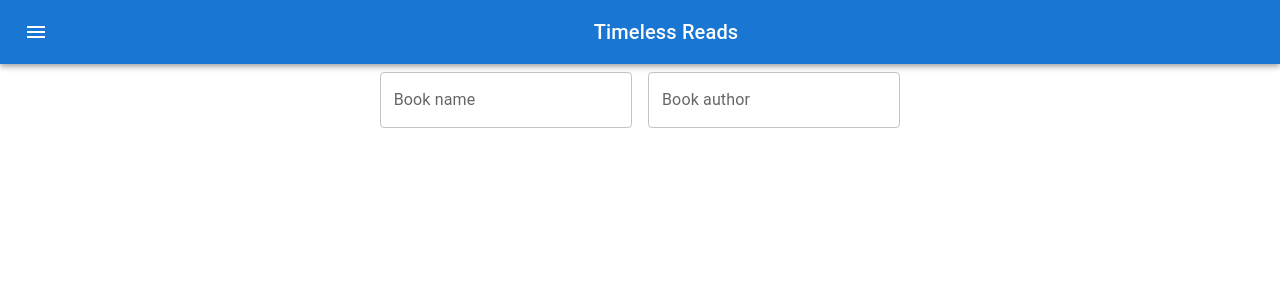
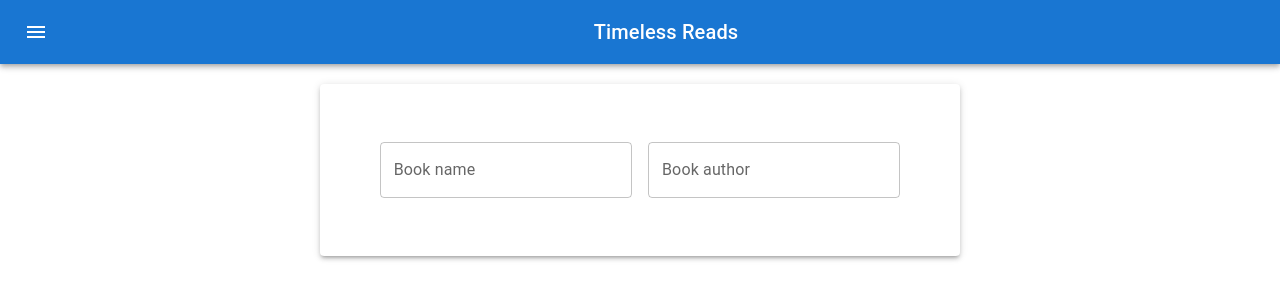
Before and after one commit to nadeeshaani/Timeless-Reads, a React (Create React App) app in the folder frontend/: page / in a window 1280 px wide. Shown: the top 300 px of the page. Built offline with nearby package versions, Linux system fonts and the light colour scheme.

Commit message:
style changes to form

```diff
--- a/frontend/src/components/Book.js
+++ b/frontend/src/components/Book.js
@@ -1,9 +1,13 @@
 import * as React from 'react';
 import Box from '@mui/material/Box';
 import TextField from '@mui/material/TextField';
+import { Container, Paper } from '@mui/material';
 
 export default function Book() {
+  const paperStyle = {padding:'50px 20px', width:600, margin:"20px auto"}
   return (
+    <Container>
+      <Paper elevation={3} style={paperStyle}>
     <Box
       component="form"
       sx={{
@@ -16,5 +20,7 @@ export default function Book() {
       <TextField id="outlined-basic" label="Book author" variant="outlined" />
 
     </Box>
+    </Paper>
+    </Container>
   );
 }
```
